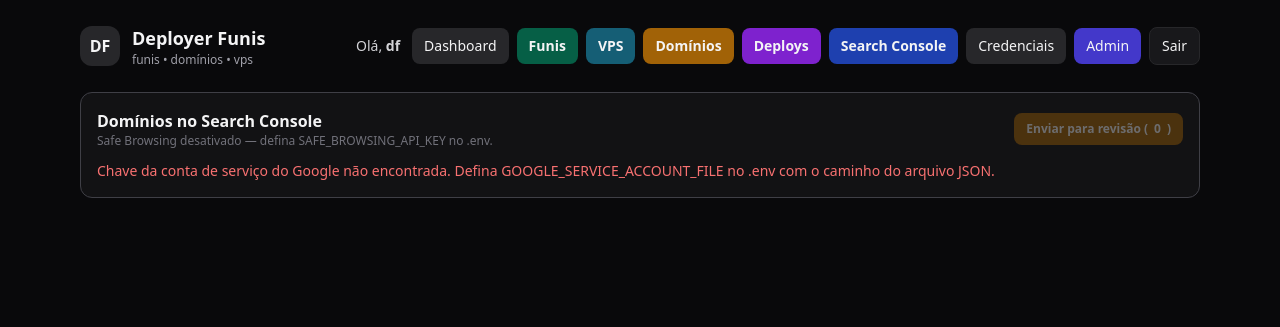
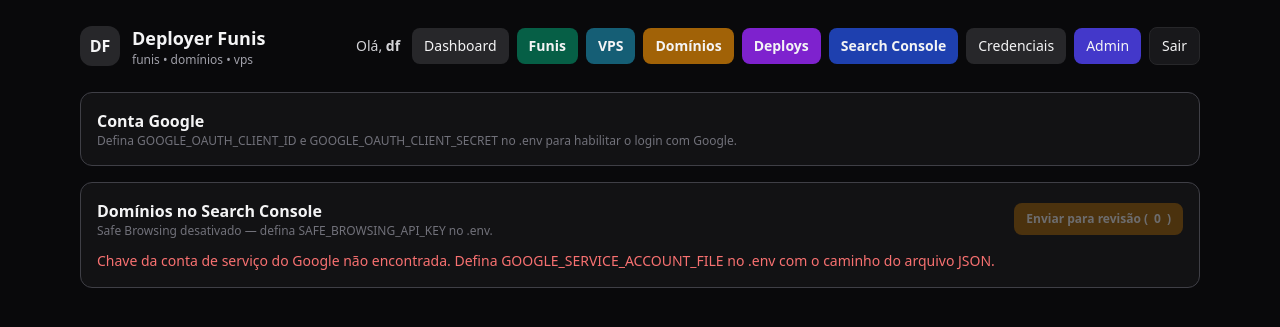
Before and after one commit to italotec/deployer-funis, a Flask app: page /search-console/ in a window 1280 px wide. Shown: the top 327 px of the page. Run offline with Flask 3, Linux system fonts and the light colour scheme; a user stored in the database is signed in; some libraries are stand-ins or nearby versions.

Commit message:
feat: connect a personal Google account (OAuth) for Search Console
Users can connect their own Google account from the Search Console page. New
domains are then verified and owned by that account, so they are accessible in
the Google Search Console UI (a service account is a verified owner but has no
UI login). Falls back to the service account when nothing is connected.

Co-Authored-By: Claude Sonnet 5.5 <noreply@anthropic.com>

```diff
--- a/app/routes/credentials.py
+++ b/app/routes/credentials.py
@@ -22,7 +22,10 @@ def _build_provider_meta():
 @bp.route("/")
 @login_required
 def credentials_page():
-    creds = ProviderCredential.query.filter_by(user_id=current_user.id).order_by(ProviderCredential.created_at.desc()).all()
+    # The connected Google account (kind "google") is managed from the Search Console page.
+    creds = ProviderCredential.query.filter(
+        ProviderCredential.user_id == current_user.id, ProviderCredential.kind != "google"
+    ).order_by(ProviderCredential.created_at.desc()).all()
     return render_template(
         "credentials.html",
         title="Credenciais",
--- a/app/routes/search_console.py
+++ b/app/routes/search_console.py
@@ -1,13 +1,16 @@
 from urllib.parse import quote
 
-from flask import Blueprint, render_template, request, jsonify, current_app
+from flask import Blueprint, render_template, request, jsonify, current_app, session, redirect, url_for, flash
 from flask_login import login_required, current_user
 
+from .. import db
 from ..models import Domain
-from ..services.google.search_console import SearchConsoleClient
+from ..services.google import accounts
 from ..services.google.safe_browsing import check_domains
 
 bp = Blueprint("search_console", __name__, url_prefix="/search-console")
+
+_STATE_KEY = "gsc_oauth_state"
 
 
 def _site_domain(site_url: str) -> str:
@@ -19,19 +22,24 @@ def _site_domain(site_url: str) -> str:
     return host.removeprefix("www.")
 
 
+def _redirect_uri() -> str:
+    return current_app.config["GOOGLE_OAUTH_REDIRECT_URI"] or url_for("search_console.oauth_callback", _external=True)
+
+
 @bp.route("/")
 @login_required
 def search_console_page():
     error = ""
     sites = []
+    account = ""
+    connection = accounts.get_connection(current_user.id)
     try:
-        client = SearchConsoleClient(
-            current_app.config["GOOGLE_SERVICE_ACCOUNT_FILE"], current_app.config["GSC_OWNER_EMAIL"]
-        )
+        client, account = accounts.client_for_user(current_app.config, current_user.id)
         entries = client.list_sites()
 
-        # The service account sees every property; regular users only see their own domains.
-        mine = None if current_user.is_admin else {
+        # A connected Google account only exposes that user's own properties. The shared
+        # service account sees everyone's, so regular users are limited to their own domains.
+        mine = None if (account or current_user.is_admin) else {
             d.name.lower().removeprefix("www.") for d in Domain.query.filter_by(user_id=current_user.id)
         }
         for e in entries:
@@ -52,7 +60,63 @@ def search_console_page():
     return render_template(
         "search_console.html", title="Search Console", sites=sites, error=error,
         safe_browsing_enabled=bool(current_app.config["SAFE_BROWSING_API_KEY"]),
+        oauth_configured=accounts.oauth_configured(current_app.config),
+        connected_email=(connection.label if connection else ""),
     )
+
+
+@bp.route("/oauth/start")
+@login_required
+def oauth_start():
+    if not accounts.oauth_configured(current_app.config):
+        flash("Login com Google não configurado (GOOGLE_OAUTH_CLIENT_ID / GOOGLE_OAUTH_CLIENT_SECRET).", "error")
+        return redirect(url_for("search_console.search_console_page"))
+    state = accounts.new_state()
+    session[_STATE_KEY] = state
+    return redirect(accounts.build_auth_url(current_app.config, _redirect_uri(), state))
+
+
+@bp.route("/oauth/callback")
+@login_required
+def oauth_callback():
+    back = redirect(url_for("search_console.search_console_page"))
+
+    expected = session.pop(_STATE_KEY, None)
+    if request.args.get("error"):
+        flash(f"Login com Google cancelado: {request.args['error']}", "error")
+        return back
+    if not expected or request.args.get("state") != expected or not request.args.get("code"):
+        flash("Resposta de login inválida ou expirada. Tente conectar de novo.", "error")
+        return back
+
+    first_connection = accounts.get_connection(current_user.id) is None
+    try:
+        email = accounts.complete_connection(current_app.config, current_user.id, request.args["code"], _redirect_uri())
+    except Exception as exc:
+        flash(f"Erro ao conectar a conta Google: {exc}", "error")
+        return back
+
+    if first_connection:
+        # Everything verified so far was verified by the shared service account, not by
+        # this user's own account — let them redo it so the domains become theirs.
+        Domain.query.filter_by(user_id=current_user.id, gsc_status="verified").update(
+            {"gsc_status": "", "gsc_message": ""}
+        )
+        db.session.commit()
+
+    flash(f"Conta Google conectada: {email}. Novos domínios serão verificados por ela.", "success")
+    return back
+
+
+@bp.route("/oauth/disconnect", methods=["POST"])
+@login_required
+def oauth_disconnect():
+    cred = accounts.get_connection(current_user.id)
+    if cred:
+        db.session.delete(cred)
+        db.session.commit()
+    flash("Conta Google desconectada. Voltando a usar a conta de serviço.", "success")
+    return redirect(url_for("search_console.search_console_page"))
 
 
 @bp.route("/safe-browsing", methods=["POST"])
@@ -61,7 +125,7 @@ def safe_browsing_check():
     domains = (request.get_json(silent=True) or {}).get("domains", [])
     domains = [d.strip().lower() for d in domains if isinstance(d, str) and d.strip()]
 
-    if not current_user.is_admin:
+    if not current_user.is_admin and not accounts.get_connection(current_user.id):
         allowed = {d.name.lower().removeprefix("www.") for d in Domain.query.filter_by(user_id=current_user.id)}
         domains = [d for d in domains if d in allowed]
 
--- a/app/services/google/search_console.py
+++ b/app/services/google/search_console.py
@@ -32,23 +32,52 @@ class SearchConsoleClient:
     proving ownership with a DNS TXT record. Authenticates as a service account, signing
     the OAuth JWT itself so no Google client library is needed."""
 
-    def __init__(self, key_file: str, owner_email: str = ""):
-        if not key_file or not os.path.isfile(key_file):
-            raise SearchConsoleError(
-                "Chave da conta de serviço do Google não encontrada. "
-                "Defina GOOGLE_SERVICE_ACCOUNT_FILE no .env com o caminho do arquivo JSON."
-            )
-        with open(key_file, "r", encoding="utf-8") as f:
-            self._key = json.load(f)
+    def __init__(self, key_file: str = "", owner_email: str = "", oauth: dict | None = None):
+        """Authenticates either as a service account (`key_file`) or, when `oauth` is given
+        ({client_id, client_secret, refresh_token}), as the Google user who connected
+        their account — that user then verifies and owns the domains themself."""
+        self._oauth = oauth
+        self._key = None
+        if not oauth:
+            if not key_file or not os.path.isfile(key_file):
+                raise SearchConsoleError(
+                    "Chave da conta de serviço do Google não encontrada. "
+                    "Defina GOOGLE_SERVICE_ACCOUNT_FILE no .env com o caminho do arquivo JSON."
+                )
+            with open(key_file, "r", encoding="utf-8") as f:
+                self._key = json.load(f)
         self.owner_email = owner_email
         self._token = ""
         self._token_exp = 0.0
         self._lock = threading.Lock()
 
+    def _refresh_oauth_token(self) -> str:
+        r = requests.post(
+            "https://oauth2.googleapis.com/token",
+            data={
+                "grant_type": "refresh_token",
+                "client_id": self._oauth["client_id"],
+                "client_secret": self._oauth["client_secret"],
+                "refresh_token": self._oauth["refresh_token"],
+            },
+            timeout=30,
+        )
+        data = r.json()
+        if "access_token" not in data:
+            raise SearchConsoleError(
+                "Google recusou o acesso da conta conectada "
+                f"({data.get('error_description') or data.get('error')}). Reconecte a conta Google."
+            )
+        self._token = data["access_token"]
+        self._token_exp = time.time() + int(data.get("expires_in", 3600))
+        return self._token
+
     def _access_token(self) -> str:
         with self._lock:
             if self._token and time.time() < self._token_exp - 60:
                 return self._token
+            if self._oauth:
+                return self._refresh_oauth_token()
             now = int(time.time())
             unsigned = _b64url({"alg": "RS256", "typ": "JWT"}) + "." + _b64url({
                 "iss": self._key["client_email"],
--- a/app/templates/search_console.html
+++ b/app/templates/search_console.html
@@ -1,5 +1,30 @@
 {% extends "base.html" %}
 {% block content %}
+<div class="card mb-4">
+  <div class="flex items-center justify-between gap-3 flex-wrap">
+    <div>
+      <div class="font-semibold">Conta Google</div>
+      {% if connected_email %}
+        <div class="text-xs text-emerald-400">Conectada: {{ connected_email }} — os novos domínios são verificados e ficam na sua conta.</div>
+      {% elif oauth_configured %}
+        <div class="text-xs text-zinc-500">Nenhuma conta conectada — usando a conta de serviço compartilhada (você não terá acesso pela interface do Google).</div>
+      {% else %}
+        <div class="text-xs text-zinc-500">Defina GOOGLE_OAUTH_CLIENT_ID e GOOGLE_OAUTH_CLIENT_SECRET no .env para habilitar o login com Google.</div>
+      {% endif %}
+    </div>
+    <div class="flex gap-2">
+      {% if oauth_configured %}
+        <a href="{{ url_for('search_console.oauth_start') }}" class="btn bg-blue-800 hover:bg-blue-700 text-xs">{{ 'Reconectar conta Google' if connected_email else 'Conectar conta Google' }}</a>
+      {% endif %}
+      {% if connected_email %}
+        <form method="post" action="{{ url_for('search_console.oauth_disconnect') }}" onsubmit="return confirm('Desconectar a conta Google?');">
+          <button class="btn bg-zinc-800 hover:bg-zinc-700 text-xs" type="submit">Desconectar</button>
+        </form>
+      {% endif %}
+    </div>
+  </div>
+</div>
+
 <div class="card">
   <div class="flex items-center justify-between mb-3 flex-wrap gap-2">
     <div>
```
Also changed, not shown: app/config.py (+7 -0 lines), app/jobs.py (+3 -4 lines), app/services/google/accounts.py (added, +96 -0 lines), 1 other file.
